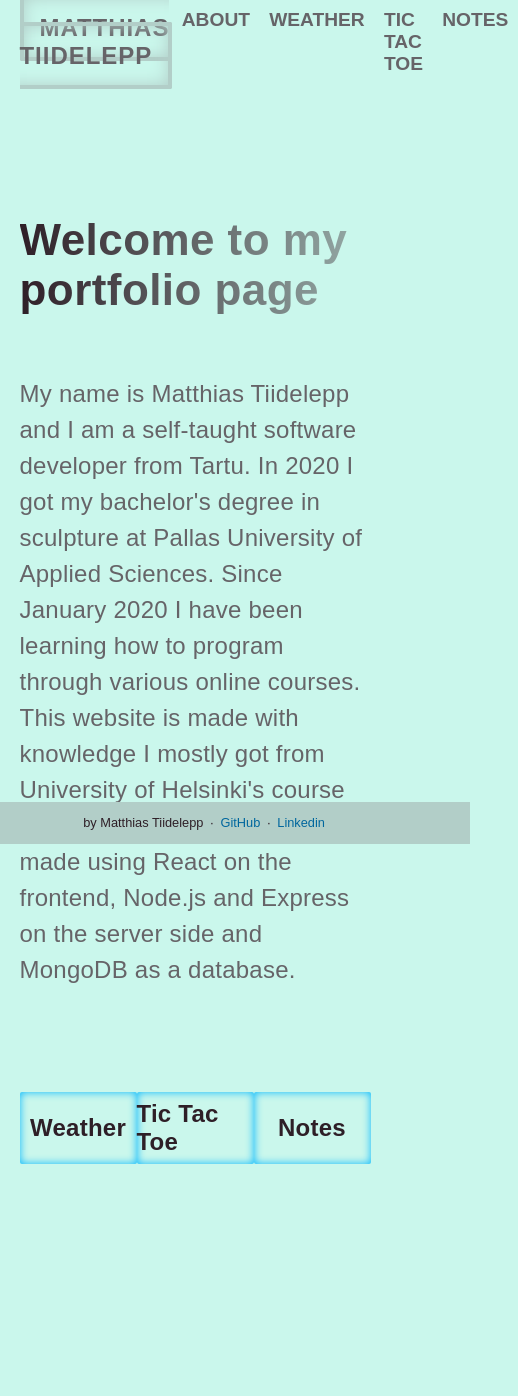
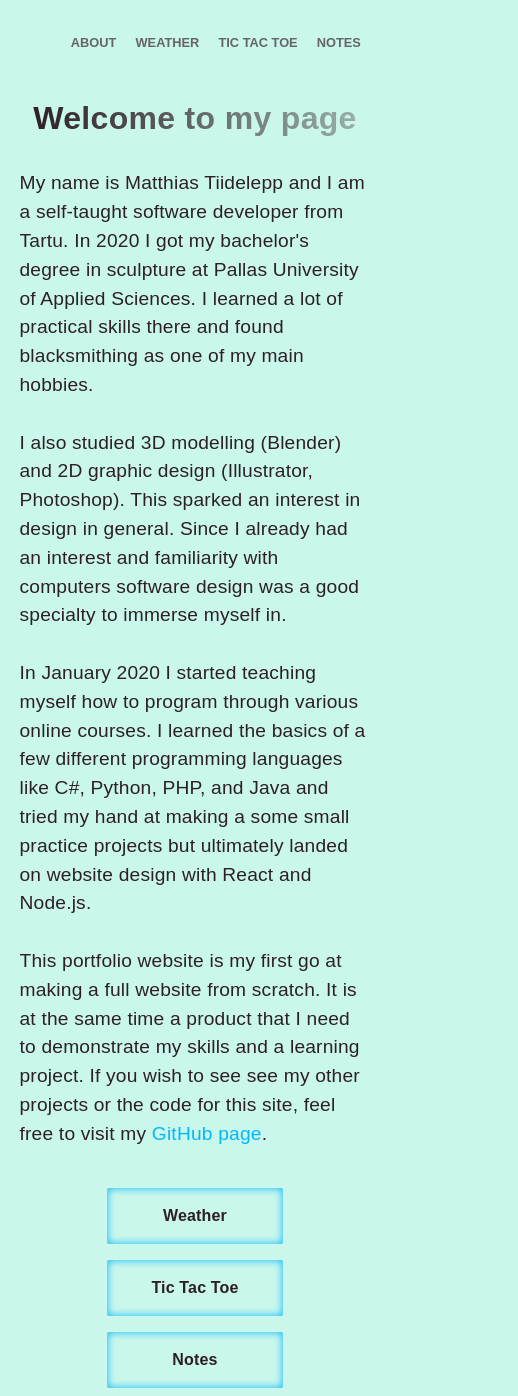
Before and after one commit to MatthiasTiidelepp/portfolio, a React (Create React App) app in the folder client/: page / in a window 390 px wide. Shown: the whole page, 518 px wide, since content can reach past the window. Before the commit the page ends 1164 px from the top, so only its background shows below. Built offline with nearby package versions, Linux system fonts and the light colour scheme; the HTML template or start-up script is replaced by a standard one.

Commit message:
Cleaned up css and unified the ordering of properties. Changed the page size and formatting on screens smaller than 1024px

```diff
--- a/client/src/App.js
+++ b/client/src/App.js
@@ -16,9 +16,9 @@ import Footer from './components/Footer'
 const App = () => {
   return (
     <div className="page">
+      <div className="content">
         <Router>
           <div className="navBar">
-
             <div className="pageTitleContainer">
               <a className="pageTitle" href="/">MATTHIAS TIIDELEPP</a>
             </div>
@@ -38,8 +38,9 @@ const App = () => {
             <Route path="/" component={About} />
           </Switch>
         </Router>
+      </div>
 
-      <Footer />
+      {/* <Footer /> */}
     </div>
   )
 }
--- a/client/src/App.scss
+++ b/client/src/App.scss
@@ -7,12 +7,19 @@ $middle2: #98AEAA;
 $middle3: #b2cec8;
 $light: #CAF7EC;
 
+// default border radius
 $br: 2px;
 
+* {
+  margin: 0;
+}
+
 html {
+  position: relative;
+
   height: 100vh;
   width: 100vw;
-  position: relative;
+
   background: $light;
 }
 
@@ -21,52 +28,51 @@ body {
 }
 
 .page {
-  position: absolute;
-  top: 0;
-  bottom: 0;
-  left: 0;
-  right: 0;
+  min-height: 100vh;
 
   display: flex;
   flex-direction: column;
-}
 
+  .content {
     .navBar {
+      margin: 0rem auto;
+
+      height: 10vh;
+      width: 90%;
+
       display: flex;
-  width: 90%;
-  height: 10vh;
-  margin: 0rem auto;
       align-items: center;
 
         .pageTitle {
           flex: 1;
+
+          padding: 1rem;
+
+          border: 4px solid $middle3;
+          border-radius: $br;
+          box-shadow: inset 0rem 0rem 1rem 0rem $middle3;
 
           color: $middle;
           font-size: 1.5em;
           font-weight: 600;
           letter-spacing: 0.04em;
           text-decoration: none;
-
-      box-shadow: inset 0rem 0rem 1rem 0rem $middle3;
-      padding: 1rem;
-      border: 4px solid $middle3;
-      border-radius: $br;
         }
 
         .navItems {
           flex: 1;
+
+          display: flex;
           justify-content: flex-end;
 
-      display: flex;
+          .navItem {
+            padding: 0rem 0.6rem;
 
-      .navItem {
-        justify-content: space-around;
-
-        padding: 0rem 0.6rem;
             color: $middle;
             font-size: 1.2em;
             font-weight: 600;
             text-decoration: none;
+
             transition: ease-out 0.05s;
           }
 
@@ -81,81 +87,99 @@ body {
         }
     }
 
-// Home component
+    // About component
     .about {
-  display: flex;
-  flex-direction: column;
-  width: 90%;
-  height: 85vh;
       margin: auto;
 
+      height: 85vh;
+      width: 90%;
 
-  .introduction {
-    padding: 5rem 0rem 5rem 0rem;
-    flex: 1;
       display: flex;
       flex-direction: column;
 
+      .introduction {
+        flex: 1;
+
+        padding: 5rem 0rem 5rem 0rem;
+
+        display: flex;
+        flex-direction: column;
+        align-items: flex-start;
+
         .introductionTitle {
-      align-self: flex-start;
+          color: $dark;
+          font-size: 2.75em;
+          font-weight: 600;
+          letter-spacing: 0.01em;
 
           background: linear-gradient(to right, $dark, $middle2);
           -webkit-background-clip: text;
           -webkit-text-fill-color: transparent;
-
-      color: $dark;
-      font-size: 2.75em;
-      font-weight: 600;
-      letter-spacing: 0.01em;
         }
 
         .introductionBody {
           margin-top: 2rem;
 
-      color: $middle;
+          color: $dark;
           font-size: 1.5em;
+          letter-spacing: 0.01em;
           line-height: 1.5em;
-      letter-spacing: 0.01em;
+
+          .introductionLink {
+            color: $accent;
+            text-decoration: none;
+          }
+
+          .introductionLink:hover {
+            color: $middle3;
+          }
+
+          .introductionLink:active {
+            color: $accent;
+          }
         }
       }
 
-
       .projects {
         flex: 1;
+
         display: flex;
         flex-direction: column;
-    border-radius: $br;
 
         .projectLinks {
           display: flex;
           justify-content: space-around;
 
           .projectLink {
-        display: flex;
-        justify-content: center;
-        align-items: center;
+            height: 4.5rem;
+            width: 13rem;
 
-        width: 13rem;
-        height: 4.5rem;
+            border-radius: $br;
+            box-shadow: inset 0rem 0rem 0.5rem 0rem $accent;
 
             color: $dark;
             font-size: 1.5em;
             font-weight: 600;
             letter-spacing: 0.01em;
             text-decoration: none;
-        box-shadow: inset 0rem 0rem 0.5rem 0rem $accent;
+
+            display: flex;
+            justify-content: center;
+            align-items: center;
+
             transition: ease-out 0.35s;
-        border-radius: $br;
           }
 
           .projectLink:hover {
             box-shadow: inset 13rem 0rem 0rem 0rem $accent;
+
             color: $light;
           }
 
           .projectLink:active {
+            font-size: 1.4em;
+
             transition: ease-out 0.05s;
-        font-size: 1.4em;
           }
         }
       }
@@ -163,46 +187,53 @@ body {
 
     // Weather component
     .weather {
+      margin: auto;
+
+      height: 85vh;
+      width: 90%;
+
       display: flex;
       align-content: flex-start;
-  width: 90%;
-  height: 85vh;
-  margin: auto;
-
-  border-radius: $br;
 
       .weatherLoader {
         margin: 10rem auto;
+
         size: 80px;
       }
 
       .weatherTableContainer {
         margin: 5rem 0rem 5rem 0rem;
 
+        height: fit-content;
         width: 100%;
-    height: fit-content;
+
+        padding: 3rem;
+
         box-shadow: 0rem 0rem 0.6rem 0rem $middle3;
-    padding: 3rem;
 
         .dropdownContainer {
           display: flex;
 
           .citiesDropdown {
+            margin-bottom: 2rem;
+
             width: 100%;
-        margin-bottom: 2rem;
+
             padding: 0.8rem 0.5rem;
 
             cursor: pointer;
+
+            border: none;
+            border-radius: $br;
+            box-shadow: inset 0rem 0rem 0.6rem 0rem $middle2;
 
             color: $dark;
             font-size: 1.5em;
             font-weight: 600;
             letter-spacing: 0.01em;
             text-decoration: none;
+
             background: $light;
-        box-shadow: inset 0rem 0rem 0.6rem 0rem $middle2;
-        border: none;
-        border-radius: $br;
           }
 
           .citiesDropdown:focus {
@@ -211,9 +242,9 @@ body {
         }
 
         .weatherTable {
+          width: 100%;
+
           border-collapse: collapse;
-      width: 100%;
-      justify-content: space-between;
 
           tr:nth-child(odd) {
             background: linear-gradient(to left, $middle3, $light);
@@ -225,15 +256,17 @@ body {
           }
 
           #day {
+            width: 10rem;
+
             padding-left: 1.2rem;
             padding-right: 1.2rem;
 
-        width: 10rem;
             color: $dark;
           }
 
           #temperature {
             padding-left: 4rem;
+
             color: $dark;
           }
 
@@ -243,9 +276,11 @@ body {
 
           .weatherImage {
             margin: 0.4rem;
+
             align-self: center;
 
-        border-radius: 0.2rem;
+            border-radius: $br;
+
             background: $middle2;
           }
         }
@@ -254,36 +289,39 @@ body {
 
     // Tic Tac Toe component
     .tictactoe {
+      margin: auto;
+
+      height: 85vh;
+
       display: flex;
       flex-direction: column;
-  align-content: flex-start;
-  height: 85vh;
-  margin: auto;
+      align-items: center;
 
-  /* Game info */
       .gameInfo {
+        padding: 5rem 0rem 0rem 0rem;
+
         display: flex;
         flex-direction: row;
         justify-content: center;
         align-items: center;
 
-    padding: 5rem 0rem 5rem 0rem;
-
         .restartButton {
           margin: 0.5rem;
 
-      width: 4rem;
-      height: 4rem;
+          height: 4.5rem;
+          width: 4.5rem;
 
-      box-shadow: inset 0rem 0rem 0.5rem 0rem $middle;
-      transition: ease-out 0.7s;
           border: none;
           border-radius: $br;
+          box-shadow: inset 0rem 0rem 0.5rem 0rem $middle;
+
           background:  $light;
 
+          transition: ease-out 0.7s;
+
           .restartIcon {
+            color: $dark;
             font-size: 4em;
-        color: $dark;
           }
         }
 
@@ -296,60 +334,60 @@ body {
         }
 
         .restartButton:active {
-      width: 3.7rem;
-      height: 3.7rem;
-
           .restartIcon {
-        font-size: 3.7em;
+            font-size: 3.6em;
           }
         }
 
         .current {
           margin: 0.5rem;
 
+          height: 6rem;
           width: 6rem;
-      height: 6rem;
 
           color: $dark;
           font-size: 6em;
         }
       }
 
-  /* Game grid */
       .gameGrid {
         .cells {
           margin: 0.5rem;
           margin-bottom: 3rem;
 
+          height: fit-content;
           width: fit-content;
-      height: fit-content;
 
+          border-radius: $br;
           box-shadow: 0rem 0rem 0.6rem 0rem $middle2;
-      border-radius: $br;
+
+          padding: 0.2rem;
+
+          background: $middle2;
 
           display: grid;
           grid-template: repeat(3, 1fr) / repeat(3, 1fr);
           grid-gap: 0.3rem;
-      padding: 0.2rem;
-      background: $middle2;
 
           .gridButton {
-        display: flex;
-        justify-content: center;
-        align-content: center;
-
+            height: 12rem;
             width: 12rem;
-        height: 12rem;
 
             border: 0rem solid $dark;
             border-radius: 0.1rem;
 
             padding-top: 1.5rem;
-        background: $light;
+
             color: $accent;
             font-size: 9em;
 
+            background: $light;
+
             transition: ease-out 0.2s;
+
+            display: flex;
+            justify-content: center;
+            align-content: center;
           }
 
           .gridButton:hover {
@@ -361,9 +399,11 @@ body {
           }
         }
 
-    // Game conclusion screen
         .gameConclusion {
+          margin: 2rem;
+
           box-shadow: 0rem 0rem 0.6rem 0rem $middle3;
+
           padding: 1rem 6rem;
 
           .gameConclusionText {
@@ -376,15 +416,18 @@ body {
 
     // Notes component
     .notes {
+      margin: auto;
+
+      height: 85vh;
+      width: 90vw;
+
       display: flex;
       flex-direction: column;
-  height: 85vh;
-  width: 90vw;
-  margin: auto;
 
       .notesForm {
+        width: 30rem;
+
         padding: 5rem 0rem 5rem 0rem;
-    width: 30rem;
 
         font-size: 1.3em;
 
@@ -396,7 +439,6 @@ body {
 
           .titleLabel {
             margin-bottom: 0.2rem;
-
           }
 
           .titleInput {
@@ -404,6 +446,7 @@ body {
             box-sizing: border-box;
 
             border: 2px solid $middle2;
+            border-radius: $br;
 
             font-size: 1em;
           }
@@ -425,11 +468,12 @@ body {
           }
 
           .bodyInput {
+            height: 8rem;
             width: 100%;
-        height: 8rem;
             box-sizing: border-box;
 
             border: 2px solid $middle2;
+            border-radius: $br;
 
             font-size: 1em;
           }
@@ -443,30 +487,36 @@ body {
         .submitButton {
           width: 100%;
 
+          padding: 0.6rem 0rem;
+
+          border: none;
+          border-radius: $br;
+          box-shadow: inset 0rem 0rem 0.5rem 0rem $middle;
+
           color: $dark;
           font-size: 1.2em;
           font-weight: 600;
           letter-spacing: 0.01em;
-      box-shadow: inset 0rem 0rem 0.5rem 0rem $middle;
+
           transition: ease-out 0.4s;
-      border: none;
-      border-radius: $br;
-      padding: 0.6rem 0rem;
         }
 
         .submitButton:hover {
           box-shadow: inset 30rem 0rem 0rem 0rem $accent;
+
           color: $light;
         }
 
         .submitButton:active {
           font-size: 1.1em;
+
           transition: ease-out 0.1s;
         }
       }
 
       .noteList {
         border: 0px solid $dark;
+
         padding-top: 2rem;
         padding-left: 0.2rem;
 
@@ -480,64 +530,64 @@ body {
             .noteTitle {
               margin: 1rem;
 
+              color: $middle;
+              font-size: 1.5em;
               font-weight: bold;
-          font-size: 1.5em;
-          color: $middle;
             }
 
             .noteBody {
               margin: 1rem;
 
+              color: $middle2;
               font-size: 1em;
-          color: $middle2;
             }
           }
 
           .noteDeleteButton {
+            margin: 0.5rem;
+
             width: fit-content;
             height: fit-content;
+
+            border: none;
+            border-radius: $br;
+            box-shadow: inset 0rem 0rem 0.5rem 0rem $middle2;
+
+            padding: 0.5rem 1rem;
 
             color: $dark;
             font-size: 1em;
             font-weight: 600;
             letter-spacing: 0.01em;
-        box-shadow: inset 0rem 0rem 0.5rem 0rem $middle2;
+
             transition: ease-out 0.2s;
-        border: none;
-        border-radius: $br;
-        padding: 0.5rem 1rem;
           }
 
           .noteDeleteButton:hover {
             box-shadow: inset 5rem 0rem 0rem 0rem $middle2;
+
             color: $light;
           }
 
           .submitButton:active {
             font-size: 0.8em;
+
             transition: ease-out 0.1s;
           }
         }
       }
     }
-
+  }
 
   // Footer component
   .footerContainer {
-  position: fixed;
-  bottom: 0;
     background: $middle3;
 
-  display: flex;
-  width: 100%;
-  height: 5vh;
-  padding-left: 5rem;
-  align-items: center;
+    .footerText, .footerInterpunct, .footerLink {
+      padding: 0.2rem;
 
-  .footerText, .footerInterpunct, .footerLink {
+      color: $dark;
       font-size: 0.80em;
-    padding: 0.2rem;
-    color: $dark;
     }
 
     .footerLink {
@@ -549,3 +599,221 @@ body {
       color: $accent;
     }
   }
+}
+
+@media screen and (max-width: 1024px) {
+  .page {
+    .content {
+      .navBar {
+        .pageTitle {
+          display: none;
+        }
+
+        .navItems {
+          .navItem {
+            font-size: 0.8em;
+          }
+
+          .navItem:active {
+            font-size: 0.7em;
+          }
+        }
+      }
+
+      .about {
+        .introduction {
+          padding: 1rem 0rem 2rem 0rem;
+
+          align-items: center;
+
+          .introductionTitle {
+            font-size: 2em;
+          }
+
+          .introductionBody {
+            font-size: 1.2em;
+          }
+        }
+        .projects {
+          .projectLinks {
+            flex-direction: column;
+            align-items: center;
+
+            .projectLink {
+              margin: 0.5rem;
+
+              height: 3.5rem;
+              width: 11rem;
+
+
+              font-size: 1em;
+            }
+
+            .projectLink:hover {
+              box-shadow: inset 13rem 0rem 0rem 0rem $accent;
+
+              color: $light;
+            }
+
+            .projectLink:active {
+              font-size: 0.9em;
+
+              transition: ease-out 0.05s;
+            }
+          }
+        }
+      }
+
+      .weather {
+        .weatherTableContainer {
+          margin: 0rem;
+
+          padding: 1rem;
+
+          .dropdownContainer {
+            .citiesDropdown {
+              margin-bottom: 0.5rem;
+
+              padding: 0.4rem 0.2rem;
+
+              font-size: 1em;
+            }
+          }
+
+          .weatherTable {
+            .weatherText {
+              font-size: 1em;
+            }
+
+            #day {
+              width: 3rem;
+
+              padding-left: 0.5rem;
+              padding-right: 0rem;
+            }
+
+            #temperature {
+              font-size: 0.8em;
+              padding-left: 1rem;
+              padding-right: 1rem;
+            }
+
+            .weatherImage {
+              margin: 0.4rem;
+              width: 3rem;
+            }
+          }
+        }
+      }
+
+      .tictactoe {
+        .gameInfo {
+          padding: 1rem 0rem 0rem 0rem;
+          .restartButton {
+            margin: 0.2rem;
+
+            height: 2.5rem;
+            width: 2.5rem;
+
+            display: flex;
+            align-items: center;
+            .restartIcon {
+              font-size: 2.5em;
+            }
+          }
+
+          .restartButton:active {
+            .restartIcon {
+              font-size: 2.4em;
+            }
+          }
+
+          .current {
+            margin: 0.2rem;
+
+            height: 2.5rem;
+            width: 2.5rem;
+
+            font-size: 2.5em;
+          }
+        }
+
+        .gameGrid {
+          .cells {
+            margin: 0.5rem;
+
+            .gridButton {
+              height: 6rem;
+              width: 6rem;
+
+              font-size: 4em;
+            }
+          }
+
+          .gameConclusion {
+            padding: 1rem 6rem;
+
+            .gameConclusionText {
+              font-size: 3em;
+            }
+          }
+        }
+      }
+
+      .notes {
+        .notesForm {
+          width: 100%;
+
+          padding: 2rem 0rem 2rem 0rem;
+
+          font-size: 1em;
+
+          .title {
+            margin-bottom: 0.5rem;
+          }
+
+          .body {
+            margin-bottom: 1rem;
+          }
+
+          .submitButton {
+            padding: 0.4rem 0rem;
+          }
+        }
+
+        .noteList {
+          padding-top: 1rem;
+          padding-left: 0rem;
+
+          .noteContainer {
+            .noteText {
+              .noteTitle {
+                margin: 0.5rem 0.2rem;
+
+                font-size: 1em;
+              }
+
+              .noteBody {
+                margin: 1rem 0.2rem;
+
+                font-size: 0.8em;
+              }
+            }
+
+            .noteDeleteButton {
+              margin: 0.2rem;
+
+              padding: 0.3rem 0.5rem;
+
+              font-size: 0.8em;
+            }
+
+            .submitButton:active {
+              font-size: 0.7em;
+            }
+          }
+        }
+      }
+    }
+  }
+}
--- a/client/src/components/about/About.js
+++ b/client/src/components/about/About.js
@@ -4,13 +4,26 @@ const About = () => {
   return (
     <div className="about">
       <div className="introduction">
-        <h1 className="introductionTitle">Welcome to my portfolio page</h1>
+        <h1 className="introductionTitle">Welcome to my page</h1>
         <p className="introductionBody">
           My name is Matthias Tiidelepp and I am a self-taught software developer from Tartu.
           In 2020 I got my bachelor's degree in sculpture at Pallas University of Applied Sciences.
-          Since January 2020 I have been learning how to program through various online courses.
-          This website is made with knowledge I mostly got from University of Helsinki's course Full Stack Open 2021.
-          It is made using React on the frontend, Node.js and Express on the server side and MongoDB as a database.
+          I learned a lot of practical skills there and found blacksmithing as one of my main hobbies.
+          <br />
+          <br />
+          I also studied 3D modelling (Blender) and 2D graphic design (Illustrator, Photoshop).
+          This sparked an interest in design in general. Since I already had an interest and familiarity with computers
+          software design was a good specialty to immerse myself in.
+          <br />
+          <br />
+          In January 2020 I started teaching myself how to program through various online courses.
+          I learned the basics of a few different programming languages like C#, Python, PHP, and Java and tried my hand at making a some small practice projects
+          but ultimately landed on website design with React and Node.js.
+          <br />
+          <br />
+          This portfolio website is my first go at making a full website from scratch.
+          It is at the same time a product that I need to demonstrate my skills and a learning project.
+          If you wish to see see my other projects or the code for this site, feel free to visit my <a className="introductionLink" href="https://github.com/MatthiasTiidelepp">GitHub page</a>.
         </p>
       </div>
 
--- a/client/src/components/tictactoe/TicTacToe.js
+++ b/client/src/components/tictactoe/TicTacToe.js
@@ -146,13 +146,13 @@ function TicTacToe() {
     ) {
       if (current === 'x') {
         setFinished(true)
-        setConclusion('X wins')
+        setConclusion('X wins!')
         // window.alert('x wins!')
         // handleRestart()
 
       } else {
         setFinished(true)
-        setConclusion('o wins!')
+        setConclusion('O wins!')
         // window.alert('o wins!')
         // handleRestart()
       }
```
Lines whose indentation alone changed are shown as unchanged.
